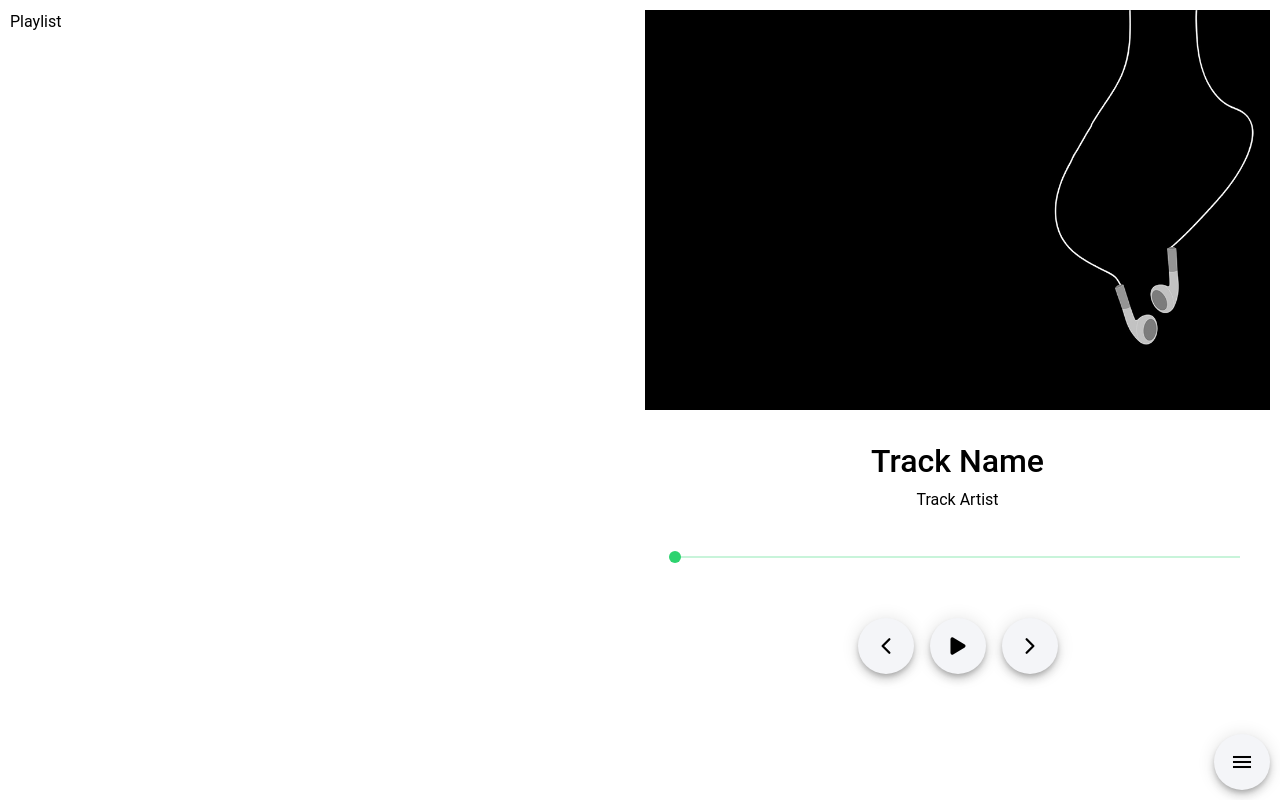
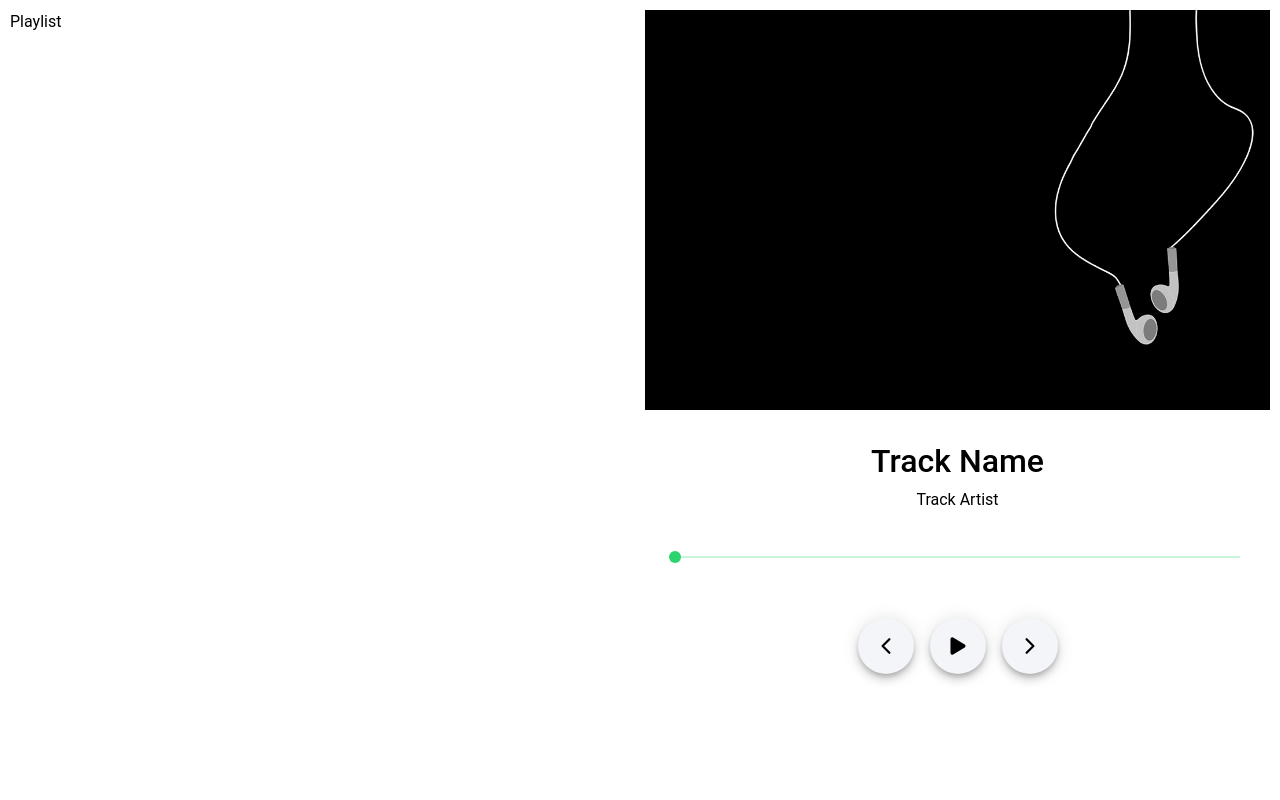
Before and after one commit to aleksandar9999a/ex-music, a React (Create React App) app: page / in a window 1280 px wide. Built offline with nearby package versions, Linux system fonts and the light colour scheme.

Commit message:
Remove fab button

```diff
--- a/src/App.tsx
+++ b/src/App.tsx
@@ -5,9 +5,6 @@ import { observer } from 'mobx-react';
 import {
   IonApp,
   IonContent,
-  IonFab,
-  IonFabButton,
-  IonMenuButton,
   IonPage,
   IonRouterOutlet
 } from '@ionic/react';
@@ -16,6 +13,7 @@ import { Route } from 'react-router-dom';
 import { IonReactRouter } from '@ionic/react-router';
 import { Sidebar } from './components/Sidebar/Sidebar';
 import { Router } from './services/Router';
+
 
 const App = observer(({ router }: { router: Router }) => (
   <IonApp>
@@ -29,12 +27,6 @@ const App = observer(({ router }: { router: Router }) => (
               <Route key={route.id} path={route.path} component={route.component} exact={true} />
             ))}
           </IonRouterOutlet>
-
-          <IonFab vertical="bottom" horizontal="end" slot="fixed">
-            <IonFabButton color="light">
-              <IonMenuButton />
-            </IonFabButton>
-          </IonFab>
         </IonReactRouter>
       </IonContent>
     </IonPage>
```
